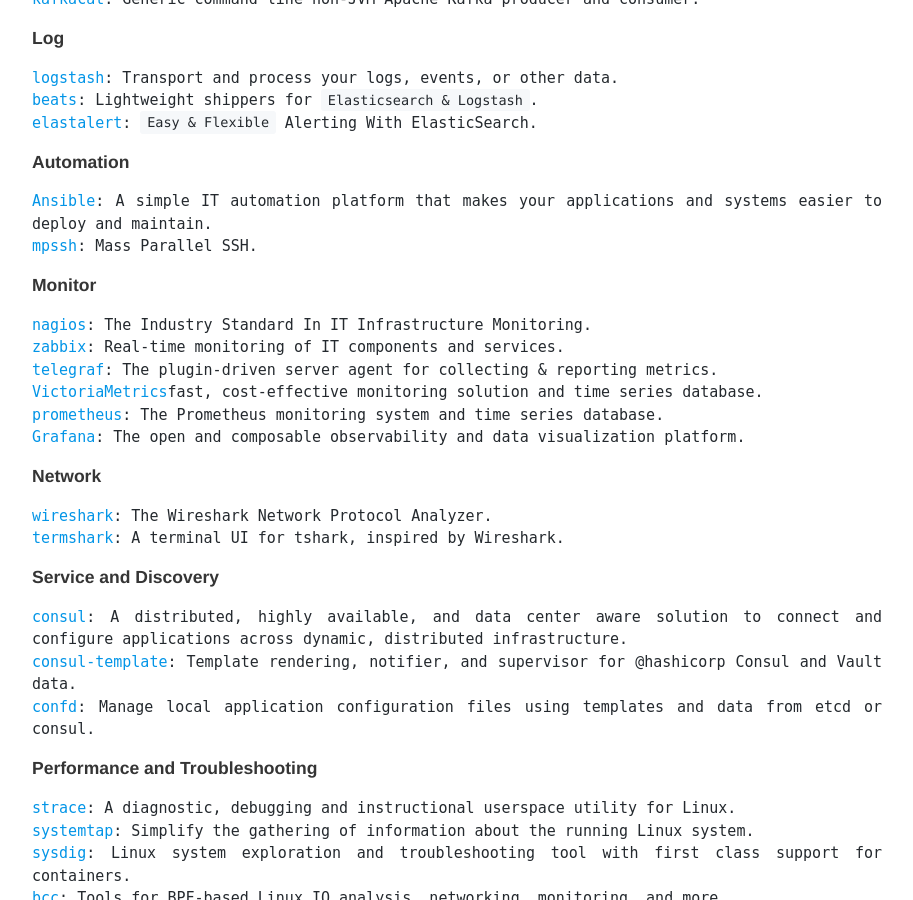
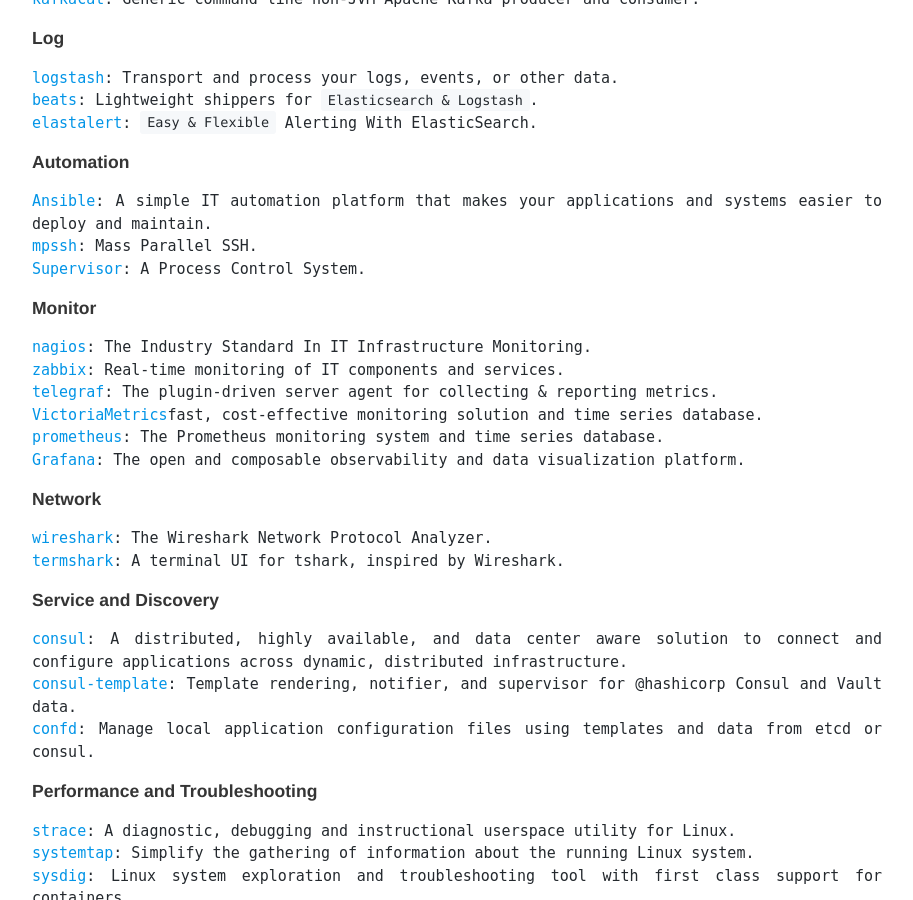
Before and after one commit to arstercz/arstercz.github.io, a Jekyll site: the page built from _posts/2021-01-06-my-tools-list.md, in a window 1280 px wide and 900 px high, scrolled down 1002 px. Shown: the whole window, without its empty margins (183-1096 px from the left). Built offline with Jekyll 4.4.1, drawn with Linux system fonts in a browser that asks for light colours; comment, search, counter and statistics services are not loaded.

Commit message:
add supervisor tool

```diff
--- a/_posts/2021-01-06-my-tools-list.md
+++ b/_posts/2021-01-06-my-tools-list.md
@@ -52,6 +52,7 @@
 
 [Ansible](https://www.ansible.com/): A simple IT automation platform that makes your applications and systems easier to deploy and maintain.
 [mpssh](https://github.com/ndenev/mpssh): Mass Parallel SSH.
+[Supervisor](http://supervisord.org/): A Process Control System.
 
 ### Monitor
 
```
